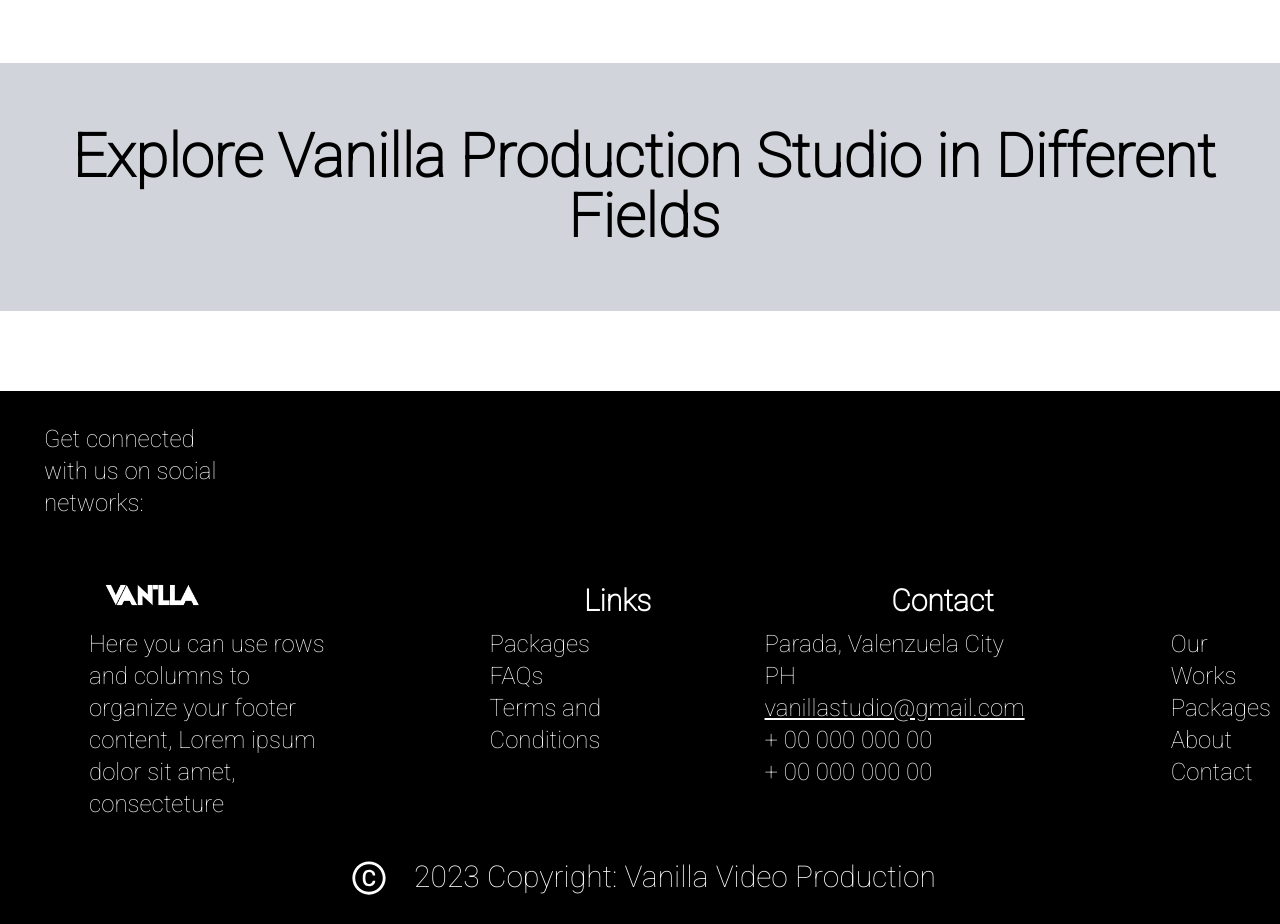
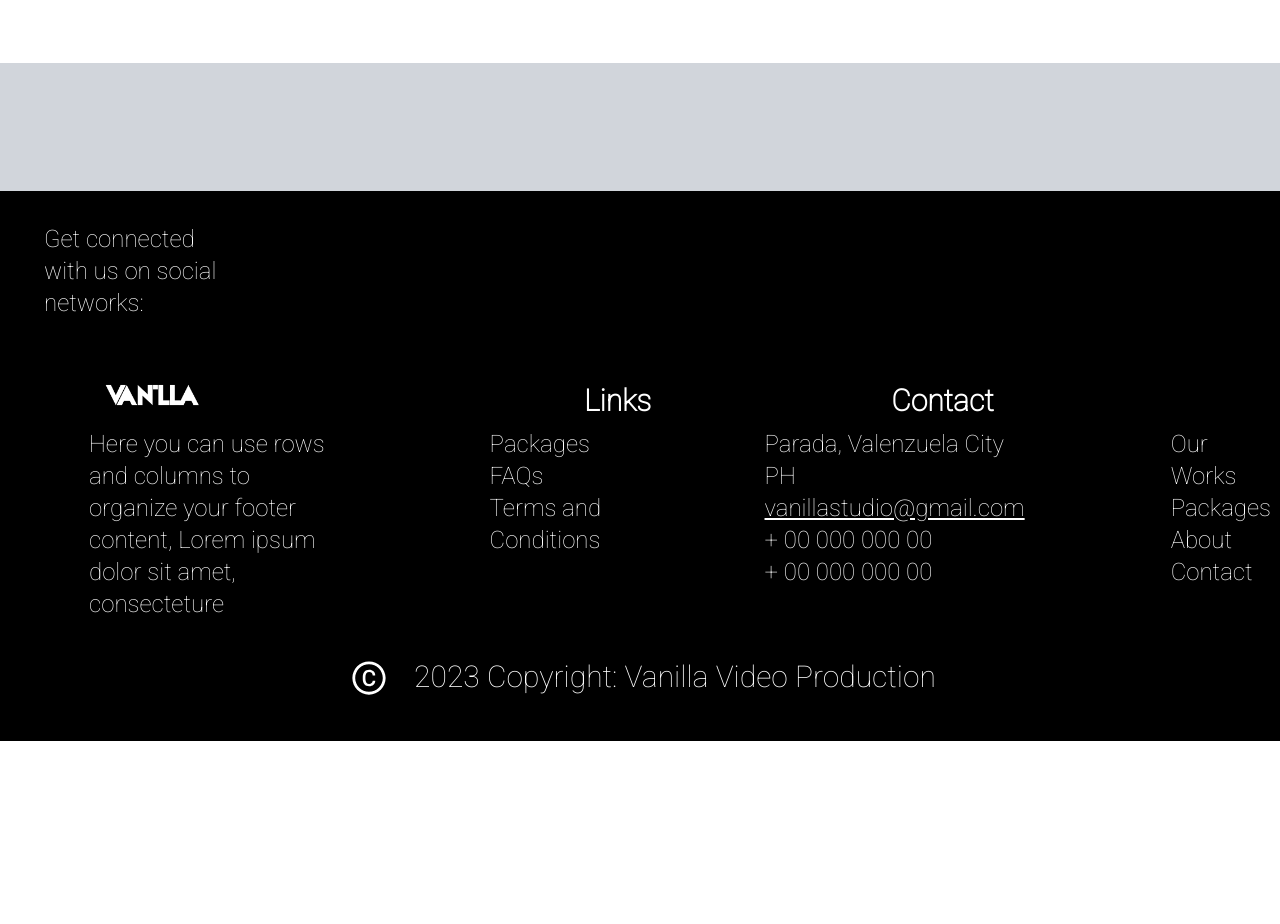
Before and after one commit to JayceAronGo/vanillastudio, a React (Create React App) app: page / in a window 1280 px wide. Shown: the part 1800-2724 px from the top of the page. After the commit the page ends 2541 px from the top, so only its background shows below. Built offline with nearby package versions, Linux system fonts and the light colour scheme.

Commit message:
Update Packages.jsx

```diff
--- a/src/components/Packages.jsx
+++ b/src/components/Packages.jsx
@@ -89,16 +89,12 @@ const OurWorks = () => {
 
 
 
-    <section className="bg-gray-300 py-16 w-full" >
+    <section className="bg-gray-300 py-16 w-full h-fit" >
       <div className="container mx-auto">
-        <h1 className="text-center text-6xl ml-2 font-signature  font-extrabold">Explore Vanilla Production Studio in Different Fields</h1>
+
       </div>
     </section>
 
-    <section className="bg-white py-10 w-full" >
-      <div className="container mx-auto">
-      </div>
-    </section>
 
     <section className="bg-black py-8 w-full" >
     <div>
```
